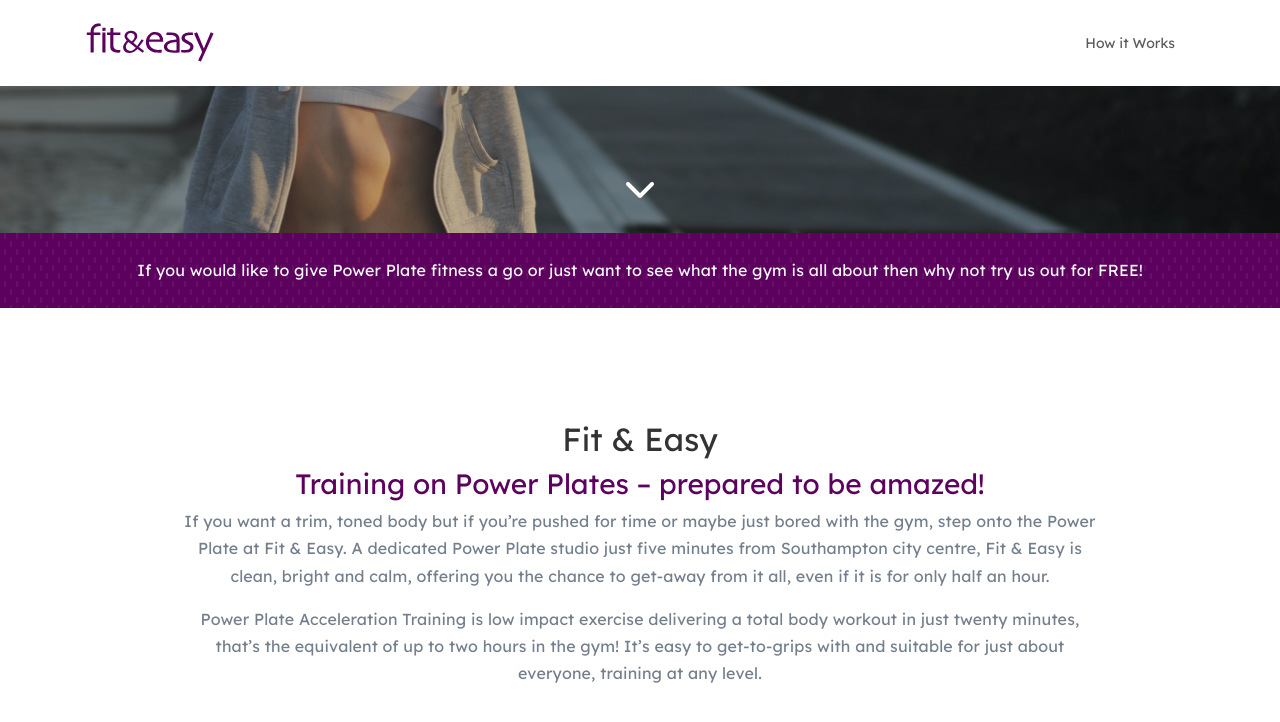
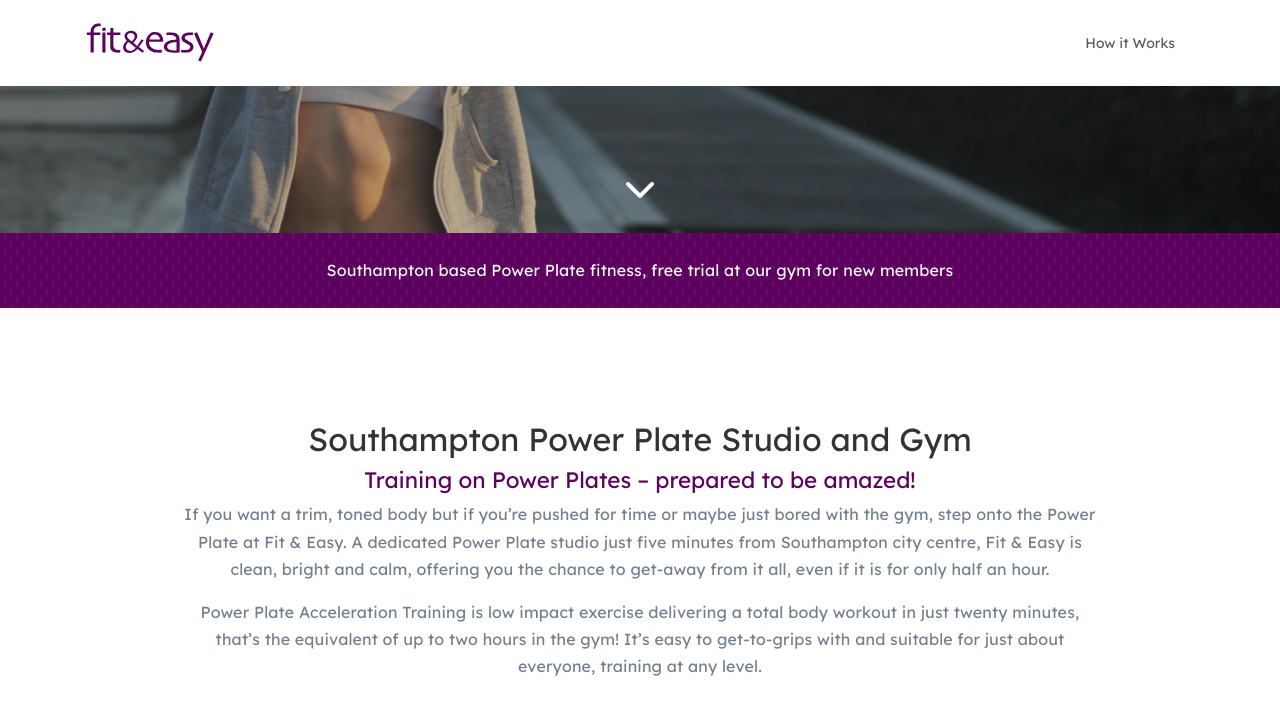
Before and after one commit to fitandeasy/fitandeasy.github.io, a Jekyll site: the page built from index.markdown, in a window 1280 px wide and 900 px high, scrolled down 307 px. Shown: the top 722 px of the window. Built offline with Jekyll 4.4.1, drawn with Linux system fonts in a browser that asks for light colours; nearby versions of some CDN libraries; some of the changed text lies outside the part shown.

```diff
--- a/_includes/footer.html
+++ b/_includes/footer.html
@@ -14,7 +14,7 @@
 	<div class="container">
 		<div class="row">
 
-			<div class="col-md-5 wow animate fadeInDown desc">
+			<div class="col-md-5 desc">
 				<a class="footer-brand" href="/">
 					<svg xmlns="http://www.w3.org/2000/svg" id="logo" x="0" y="0" baseProfile="basic" version="1.1"
 						viewBox="0 0 932.3 294.5" xml:space="preserve">
@@ -24,8 +24,8 @@
 							class="st0" />
 					</svg>
 				</a>
-				<p class="text-light mb-0 wow animate fadeInDown">
-					A dedicated Power Plate studio just five minutes from Southampton city centre
+				<p class="text-light mb-0">
+					A dedicated Power Plate studio and gym just five minutes from Southampton city centre.
 				</p>
 				<p class="mb-0 mt-3 social">
 					<a class="no-border mr-3" target="_blank" href="https://www.facebook.com/fitandeasygym/"><i
@@ -39,7 +39,7 @@
 							class="fab fa-linkedin text-light"></i></a>
 				</p>
 			</div>
-			<div class="col-md-2 col-6 offset-md-3 wow animate fadeInDown">
+			<div class="col-md-2 col-6 offset-md-3">
 				<ul>
 					<li><a href="#"></a>Link 1</li>
 					<li><a href="#"></a>Link 2</li>
@@ -47,7 +47,7 @@
 					<li><a href="#"></a>Link 4</li>
 				</ul>
 			</div>
-			<div class="col-md-2 col-6 wow animate fadeInDown">
+			<div class="col-md-2 col-6">
 				<ul>
 					<li><a href="#"></a>Link 5</li>
 					<li><a href="#"></a>Link 6</li>
@@ -61,7 +61,7 @@
 <div class="subfooter container-fluid mt-0 text-light wow animate fadeIn">
 	<div class="container">
 		<div class="row">
-			<div class="col-12 wow animate fadeInDown">
+			<div class="col-12">
 				<p class="mb-0 text-light">
 					Design and Development by <a class="text-light" target="_blank"
 						href="https://www.matthewlean.co.uk/">Matthew
--- a/_includes/section-2.html
+++ b/_includes/section-2.html
@@ -3,8 +3,8 @@
 	<div class="container">
 		<div class="row pt-5 pb-5 justify-content-md-center">
 			<div class="col-md-10 text-center content">
-				<h3 class="text-light wow animate fadeIn" data-wow-delay=".5s">Follow us </h3>
-				<p class="text-light large-paragraph wow animate fadeIn" data-wow-delay="1s">Lorem ipsum dolor sit amet, consectetuer adipiscing elit. Donec odio</p>
+				<h4 class="text-light wow animate fadeIn" data-wow-delay=".5s">Follow us </h4>
+				<p class="text-light large-paragraph wow animate fadeIn" data-wow-delay="1s">Follow the Fit & Easy journey on social media.</p>
 
 					<a class="btn btn-primary mr-3 mb-3 facebook-button wow animate fadeIn" data-wow-delay="1.5s" href="https://www.facebook.com/fitandeasygym/" target="_blank"><i class="fab fa-facebook text-light mr-2"></i> Facebook</a>
 					<a class="btn btn-primary mr-3 mb-3 instagram-button wow animate fadeIn" data-wow-delay="1.6s" href="https://www.instagram.com/fitandeasygym/" target="_blank"><i class="fab fa-instagram text-light mr-2"></i> Instagram</a>
--- a/_includes/sub-banner.html
+++ b/_includes/sub-banner.html
@@ -2,7 +2,7 @@
     <div class="container">
         <div class="row justify-content-md-center">
             <div class="col-md-12 text-center content">
-                <p class="text-light mb-0">If you would like to give Power Plate fitness a go or just want to see what the gym is all about then why not try us out for FREE!</p>
+                <p class="text-light mb-0">Southampton based Power Plate fitness, free trial at our gym for new members</p>
             </div>
 
         </div>
--- a/index.markdown
+++ b/index.markdown
@@ -17,9 +17,9 @@ published: true
 permalink: /
 ---
 
-## Fit & Easy
+## Southampton Power Plate Studio and Gym
 
-<h3 style="color: #5c015e;">Training on Power Plates – prepared to be amazed!
+<h3 style="color: #5c015e;font-size:1.4em">Training on Power Plates – prepared to be amazed!
 </h3>
 
 If you want a trim, toned body but if you’re pushed for time or maybe just bored with the gym, step onto the Power Plate at Fit & Easy. A dedicated Power Plate studio just five minutes from Southampton city centre, Fit & Easy is clean, bright and calm, offering you the chance to get-away from it all, even if it is for only half an hour.
--- a/pages/how-it-works.markdown
+++ b/pages/how-it-works.markdown
@@ -17,6 +18,7 @@ published: true
 permalink: /how-it-works/
 ---
 
+## Power Plate Southampton
 The Power Plate® is a gently vibrating platform. Stand on the Power Plate® and immediately your muscles begin to contract and relax up to fifty times a second – this is Acceleration Training™. By holding certain positions whilst on the platform, specific body areas can be targeted to develop muscle tone and create definition.
 
 Twenty minutes is all you need and because no exertion is required, Power Plate ® users rarely perspire so there’s no need to change, just kick-off your shoes!
```
Also changed, not shown: other parts of pages/how-it-works.markdown (+1 -0 lines), _layouts/default-page.html (+18 -0 lines), assets/images/prosecco/p1.jpg (deleted), assets/images/prosecco/p2.jpg (deleted), assets/images/prosecco/p3.jpg (deleted), assets/images/subpage/better.png (added).
